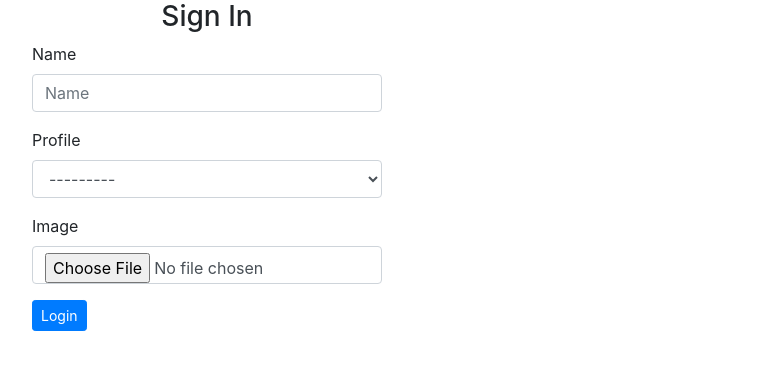
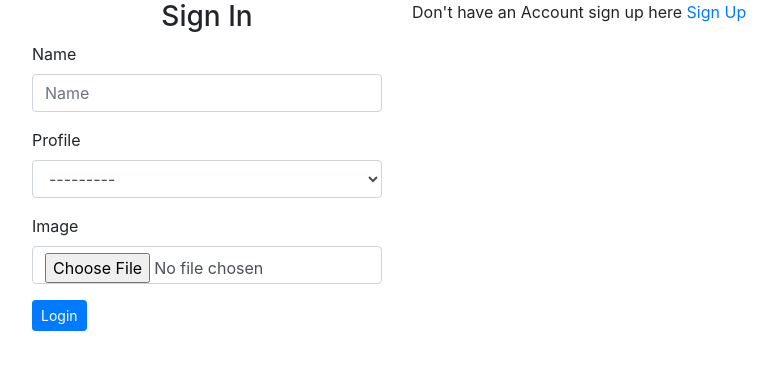
Before and after one commit to adriankiprono/imstragram_project, a Django app: template photos/templates/Registration/login.html in a window 1280 px wide. Shown: the top 370 px of the page, without its empty margins (433-1210 px from the left). Run offline with Django 3.2, Linux system fonts and the light colour scheme; the template is opened without the code that fills it: values that come from a table or form of the project are taken from there, others are empty; some libraries are stand-ins or nearby versions.

Commit message:
10 deploymennt

```diff
--- a/photos/templates/Registration/base.html
+++ b/photos/templates/Registration/base.html
@@ -1,5 +1,6 @@
 {% load bootstrap4 %}
 {% load staticfiles %}
+
 <!DOCTYPE html>
 <html>
 
--- a/photos/templates/Registration/login.html
+++ b/photos/templates/Registration/login.html
@@ -1,7 +1,4 @@
 {%extends "registration/base.html"%}
-
-
-
 {% load bootstrap4 %}
 {% block content %}
 <div class="container">
@@ -37,7 +34,10 @@
 
     </div>
     <!-- empty div -->
-    <div class="col-md-4"></div>
+    <div class="col-md-4">
+
+        <p>Don't have an Account sign up here <a href= '/accounts/register/' >Sign Up</a></p>
+    </div>
   </div>
 </div>
 
--- a/photos/templates/Registration/registration_form.html
+++ b/photos/templates/Registration/registration_form.html
@@ -1,4 +1,5 @@
-{%extends "registration/base.html"%} {% load bootstrap4 %}
+{%extends "registration/base.html"%}
+{% load bootstrap4 %}
 {% block content %}
 <div class="container">
   <div class="row">
```
